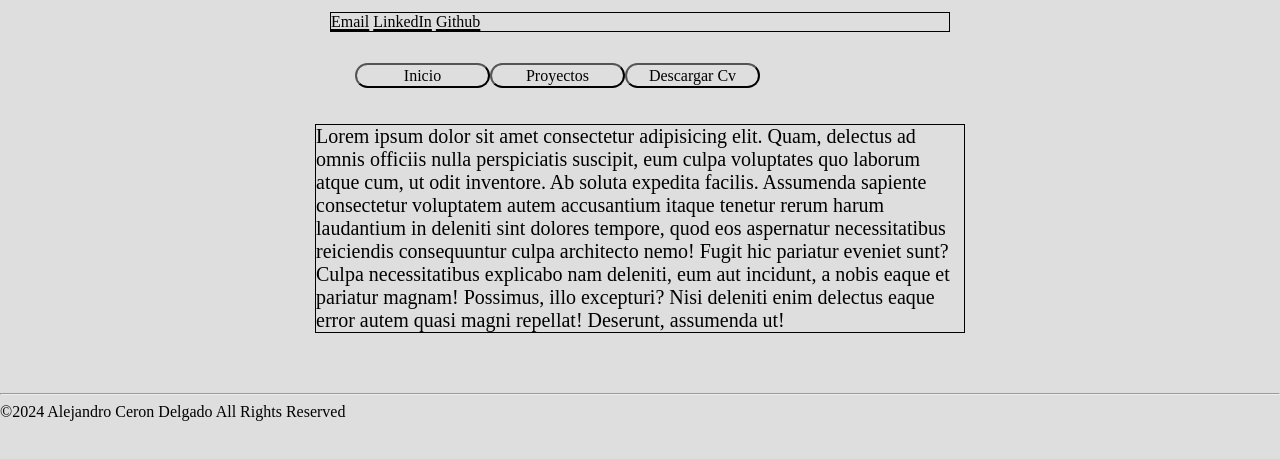
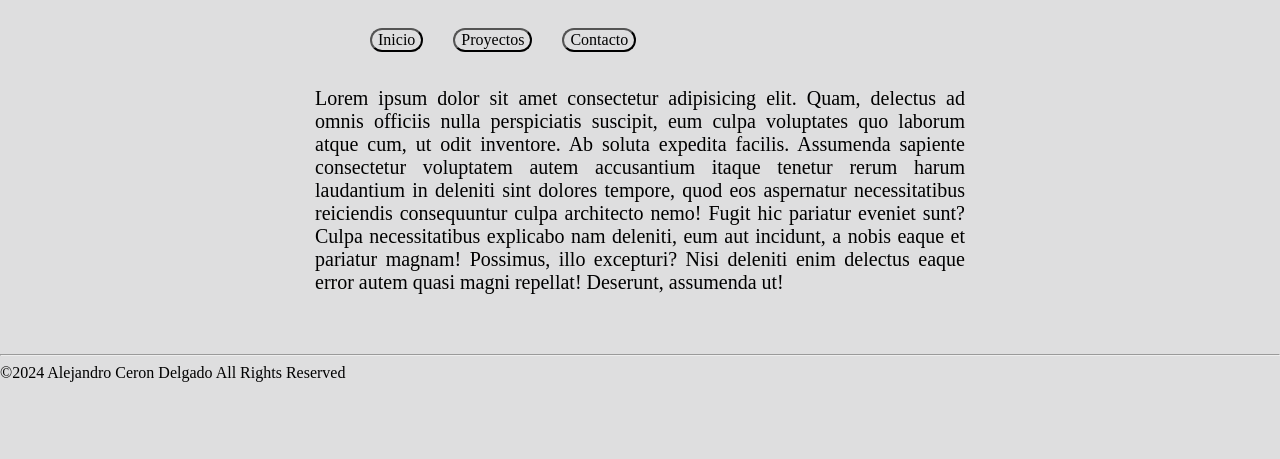
Before and after one commit to lAlejandrocd/alejandroCeron.D, a plain HTML site: page index.html in a window 1280 px wide. Shown: the part 275-734 px from the top of the page. Drawn offline with Linux system fonts and the light colour scheme; a web font is replaced by a local one.

Commit message:
menu fix and justify container-5

```diff
--- a/index.html
+++ b/index.html
@@ -8,6 +8,7 @@
     <title>Alejandro Ceron</title>
   </head>
   <body>
+
 
     <div class="container">
       <div class="header-section">
@@ -20,22 +21,18 @@
           <img src="src/img/photo-profile.jpg" alt="profile-photo"  height="300" width="280">
         </div>
       </div>
+
       <div class="container-4">
-            <div class="links">
-              <a href="#" id="contactItem1">Email</a>
-              <a href="#" id="contactItem1">LinkedIn</a>
-              <a href="#" id="contactItem1">Github</a>
-            </div>
         <menu id="menu">
           <ul>
-                <li><a href="#"><button class="btn1">Inicio</button></a></li>
-                <li><a href="#"><button class="btn2">Proyectos</button></a></li>
-                <li><a href="#" download="cv.pdf" ><button class="btn4">Descargar Cv</button></a></li>
+            <li class="links"><a href="#"><button class="btn1">Inicio</button></a></li>
+            <li class="links"><a href="#"><button class="btn2">Proyectos</button></a></li>
+            <li class="links"><a href="#"><button class="btn3">Contacto</button></a></li>
           </ul>
         </menu>
       </div>
+
       <div class="container-5">
-
         <p>
           Lorem ipsum dolor sit amet consectetur adipisicing elit. Quam, delectus ad omnis officiis nulla perspiciatis suscipit, eum culpa voluptates quo laborum atque cum, ut odit inventore. Ab soluta expedita facilis.
           Assumenda sapiente consectetur voluptatem autem accusantium itaque tenetur rerum harum laudantium in deleniti sint dolores tempore, quod eos aspernatur necessitatibus reiciendis consequuntur culpa architecto nemo! Fugit hic pariatur eveniet sunt?
--- a/src/css/style.css
+++ b/src/css/style.css
@@ -33,9 +33,6 @@ body{
   grid-template-columns: repeat(2,auto);
 }
 
-.header-title{
-
-}
 
 #title{
   font-size: 2.8rem;
@@ -59,8 +56,9 @@ img{
 }
 
 .links{
-  border: 1px var(--black) solid;
   margin: 15px;
+  display: flex;
+  justify-content: space-between;
 }
 
 .links a{
@@ -74,10 +72,7 @@ img{
 .container-4 #menu{
   text-decoration: none;
   list-style: none;
-  display: inline-flex;
-  align-items: center;
 }
-
 
 .container-4 #menu ul {
   text-decoration: none;
@@ -90,28 +85,20 @@ img{
 .btn1, .btn2, .btn3, .btn4 {
   font-size: 1rem;
   background: transparent;
-  border-radius: 15px;
+  border-radius: 30px;
   box-sizing: border-box;
   transition: 0.4s ease all;
-  width: 135px;
-  height: 25px;
-}
-
-.container-4 #menu a button{
-  text-decoration: none;
-  color: var(--black);
+  width: auto;
+  height: auto;
   font-family: Hack Nerd Font;
-}
-
-.item-2, .item-4{
-  color: var(--gray);
 }
 
 /* Texto párrafo. */
 .container-5 p{
-  border: 1px solid var(--black);
   font-family: Hack Nerd Font;
   font-size: 20px;
+  text-align: justify;
+  text-justify: inter-word;
 }
 
 /* Fonts */
```
Also changed, not shown: src/html/contact.html (added, +12 -0 lines), README.md, 1 other file. Lines whose indentation alone changed are shown as unchanged.
